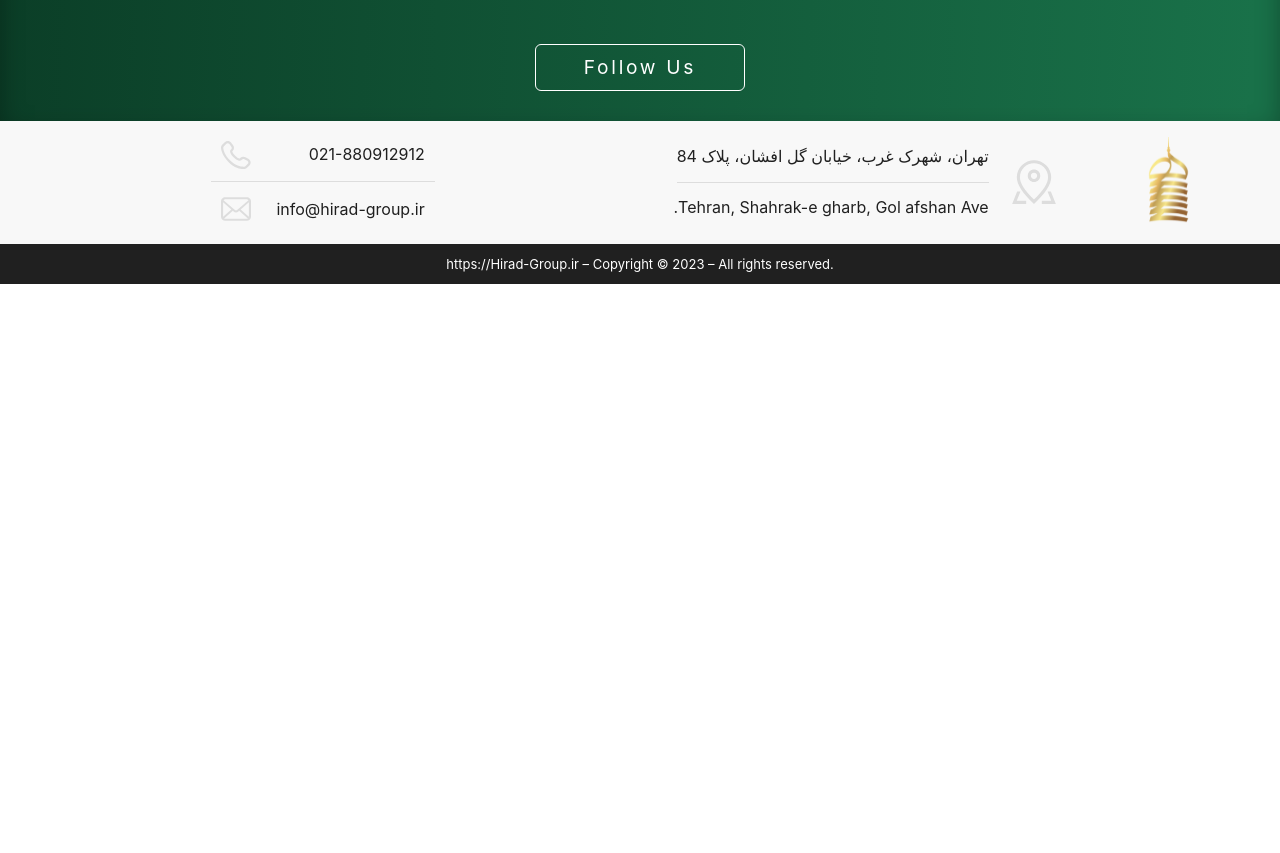
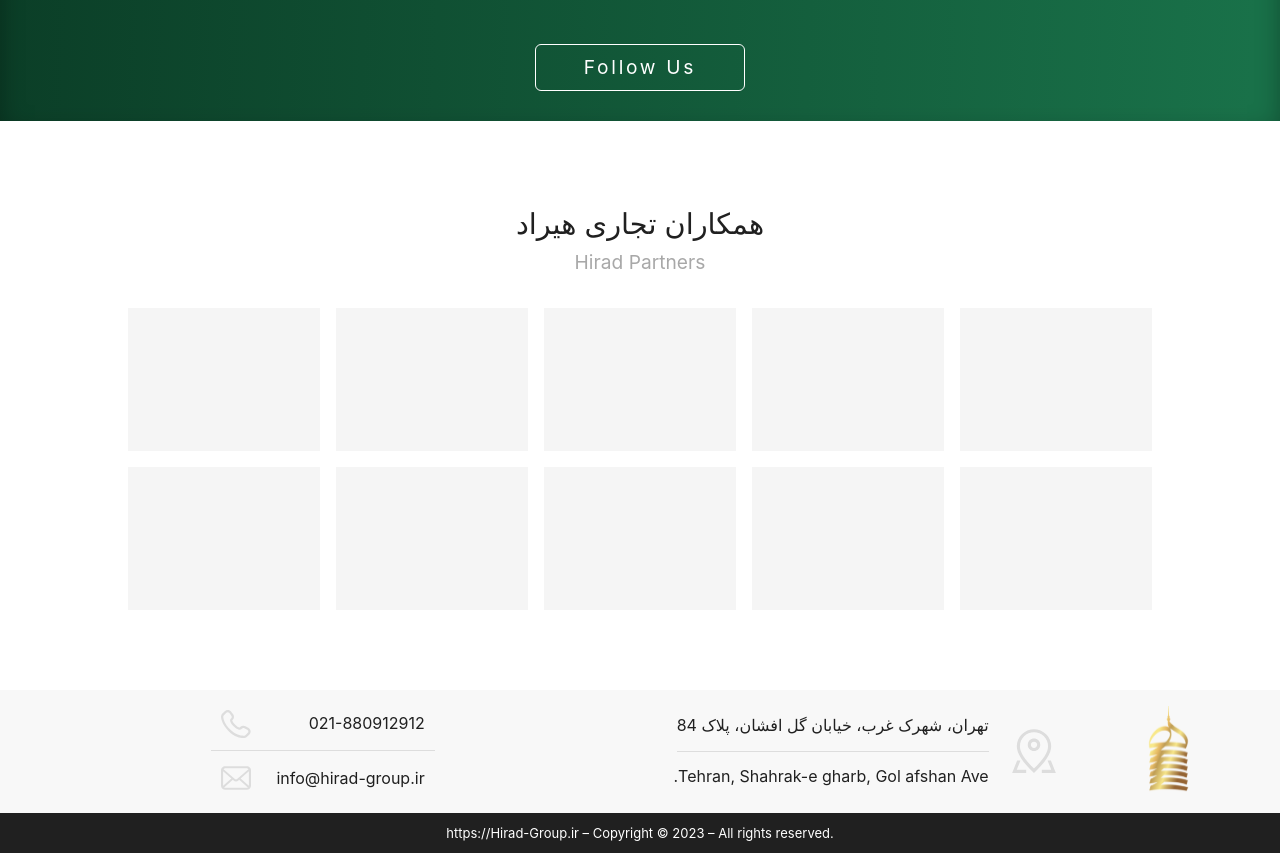
Before and after one commit to masoud-Tesna/hirad, a Next.js app: page / in a window 1280 px wide. Shown: the part 2334-3187 px from the top of the page. Before the commit the page ends 2618 px from the top, so only its background shows below. Built offline with nearby package versions, Linux system fonts and the light colour scheme.

Commit message:
create BusinessPartners section (#4)...

```diff
--- /dev/null
+++ b/src/app/components/BusinessPartners.js
@@ -0,0 +1,23 @@
+export default () => {
+  return (
+    <>
+      <div className="text-center">
+        <div className="text-black text-captionXxl">
+          همکاران تجاری هیراد
+        </div>
+
+        <div className="text-gray-40 text-captionXl">
+          Hirad Partners
+        </div>
+      </div>
+
+      <div className="mt-[30px] grid grid-cols-5 gap-[16px]">
+        {(new Array(10).fill(2))?.map((_, index) => (
+          <div key={index} className="bg-gray-20 h-[143px]">
+
+          </div>
+        ))}
+      </div>
+    </>
+  );
+}
--- a/src/app/page.js
+++ b/src/app/page.js
@@ -1,8 +1,10 @@
 'use client';
 
+// components
 import ProjectsList from '@/app/components/ProjectsListsGrid';
 import ProjectsListSlider from '@/app/components/ProjectsListSlider';
 import FollowUsSection from '@/app/components/FollowUsSection';
+import BusinessPartners from '@/app/components/BusinessPartners';
 
 const Home = () => {
   return (
@@ -22,6 +24,12 @@ const Home = () => {
       <div>
         <FollowUsSection />
       </div>
+
+      <div className="py-[80px]">
+        <div className="mx-auto max-sm:w-full max-lg:w-[85%] lg:w-[80%]">
+          <BusinessPartners />
+        </div>
+      </div>
     </>
   );
 };
```
